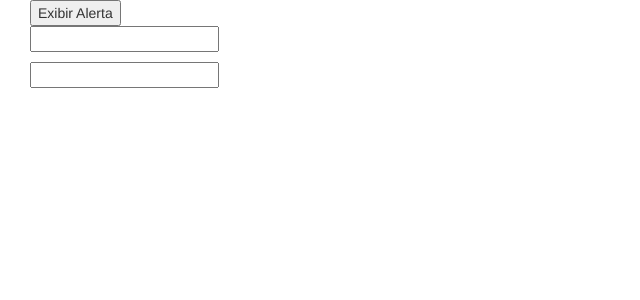
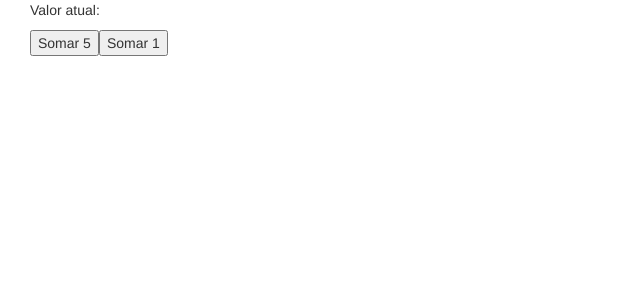
Before and after one commit to CharlesEduardoSCBR/VUEJS2LEARN, a Vue app: page / in a window 1280 px wide. Shown: the top 300 px of the page, without its empty margins (0-640 px from the left). Built offline with nearby package versions, Linux system fonts and the light colour scheme.

Commit message:
Challenge three - Reactive properties

```diff
--- a/src/App.vue
+++ b/src/App.vue
@@ -1,16 +1,16 @@
 <template>
   <div id="app" class='container-fluid'>
-    <Desafio2/>
+    <Desafio3/>
   </div>
 </template>
 
 <script>
-import Desafio2 from './components/Desafio2.vue';
+import Desafio3 from './components/Desafio3.vue';
 
 export default {
   name: 'App',
   components: {
-    Desafio2
+    Desafio3
   }
 }
 </script>
--- /dev/null
+++ b/src/components/Desafio3.vue
@@ -0,0 +1,28 @@
+<template>
+    <div id="desafio3" class="container-fluid">
+        <div class="row-fluid">
+                <!-- 1) Exibir em "resultado" o texto 'Valor Diferente' enquanto
+                "valor" for diferente de 37 - "valor" é alterado pelos botões.
+                Mostrar 'Valor Igual' quando "valor" for igual a 37 -->
+
+            <!-- 2) Monitorar as mudança de "resultado" e reiniciar "valor"
+                para 0 depois de 5 segundos (dica: setTimeout(..., 5000) -->
+            <div>
+                <p>Valor atual: {{ valor }}</p>
+                <button @click="valor += 5">Somar 5</button>
+                <button @click="valor += 1">Somar 1</button>
+                <p>{{ resultado }}</p>
+            </div>
+        </div>
+    </div>
+</template>
+
+<script>
+export default {
+
+}
+</script>
+
+<style>
+
+</style>
```
